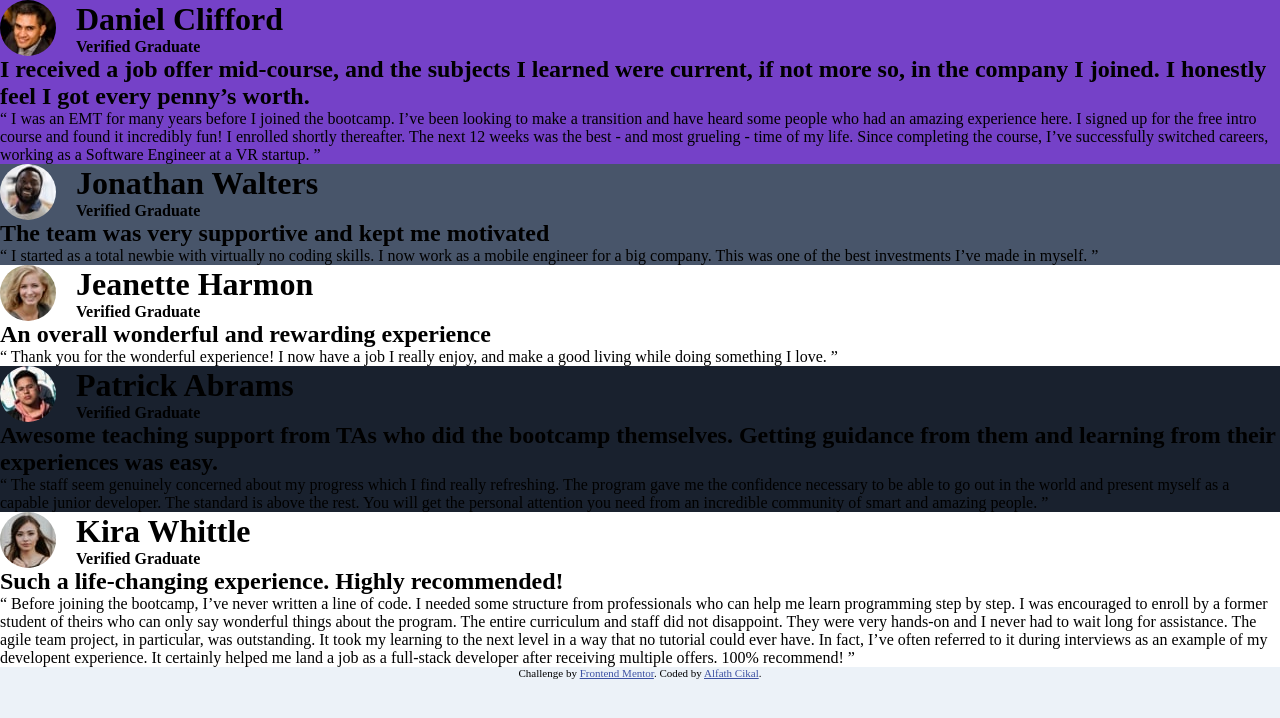
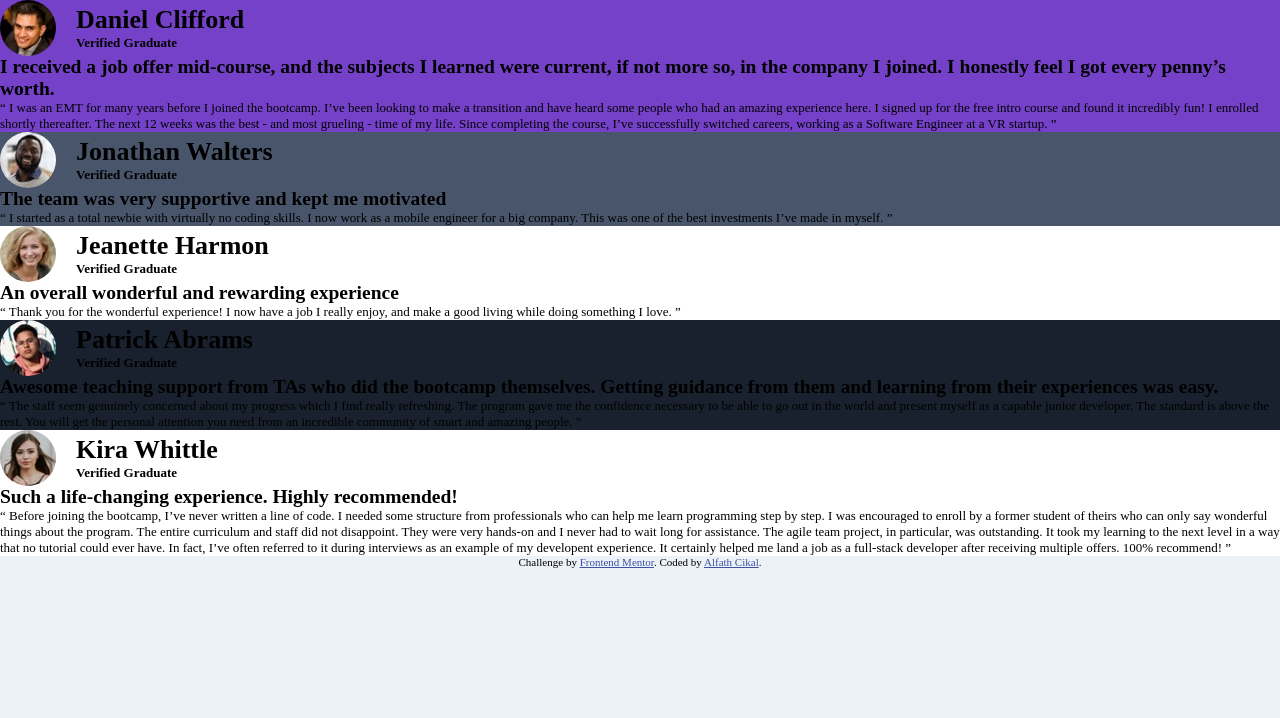
Before and after one commit to AlfathCikal/Testimonial-challange, a plain HTML site: page index.html in a window 1280 px wide. Drawn offline with Linux system fonts and the light colour scheme; a web font is replaced by a local one.

Commit message:
transfer to CSs file n add structure html

```diff
--- a/index.html
+++ b/index.html
@@ -8,33 +8,7 @@
 
   <title>Frontend Mentor | [testimonial grid section]</title>
 
-  <!-- Feel free to remove these styles or customise in your own stylesheet 👍 -->
-  <style>
-    .attribution { font-size: 11px; text-align: center; }
-    .attribution a { color: hsl(228, 45%, 44%); }
-
-    *{
-      box-sizing: border-box;
-      padding: 0;
-      margin: 0;
-    }
-    body{
-      background-color: hsl(210, 46%, 95%);
-    }
-    .profile{
-      display: flex;
-      align-items: center;
-      gap: 20px;
-    }
-    .profile img{
-      border-radius: 50%;
-    }
-    .item1{background-color:hsl(263, 55%, 52%);}
-    .item2{background-color:hsl(217, 19%, 35%);}
-    .item3{background-color:hsl(0, 0%, 100%);}
-    .item4{background-color: hsl(219, 29%, 14%);}
-    .item5{background-color: hsl(0, 0%, 100%);}
-  </style>
+  <link rel="stylesheet" href="style.css">
 </head>
 
 <body>
--- /dev/null
+++ b/style.css
@@ -0,0 +1,55 @@
+@import url(https://fonts.google.com/specimen/Barlow+Semi+Condensed);
+
+:root{
+    /*Color*/
+    /*Prime*/
+    --Moderate-violet: #7541c8;
+    --Very-dark-grayish-blue: #48556a;
+    --Very-dark-blackish-blue: #19212e;
+    --White: #ffffff;
+    /*Neutral*/
+    --Light-gray: #cfcfcf;
+    --Light-grayish-blue: #ecf2f8;
+
+    /*opacity*/
+    --opacity-paragraph: 70%;
+    --opacity-person-title: 50%;
+
+}
+*{
+    box-sizing: border-box;
+    padding: 0;
+    margin: 0;
+}
+body{
+    font-size: 13px;
+    background-color: var(--Light-grayish-blue);
+}
+.profile{
+    display: flex;
+    align-items: center;
+    gap: 20px;
+}
+.profile img{
+    border-radius: 50%;
+}
+.item1{background-color:var(--Moderate-violet);}
+.item2{background-color:var(--Very-dark-grayish-blue);}
+.item3{background-color:var(--White);}
+.item4{background-color: var(--Very-dark-blackish-blue);}
+.item5{background-color: var(--White);}
+
+/*Mobile App*/
+@media only screen and (width :375px) {
+
+}
+
+/*Desktop App*/
+@media only screen and (width :1440px){
+
+}
+
+
+
+.attribution { font-size: 11px; text-align: center; }
+.attribution a { color: hsl(228, 45%, 44%); }
```
